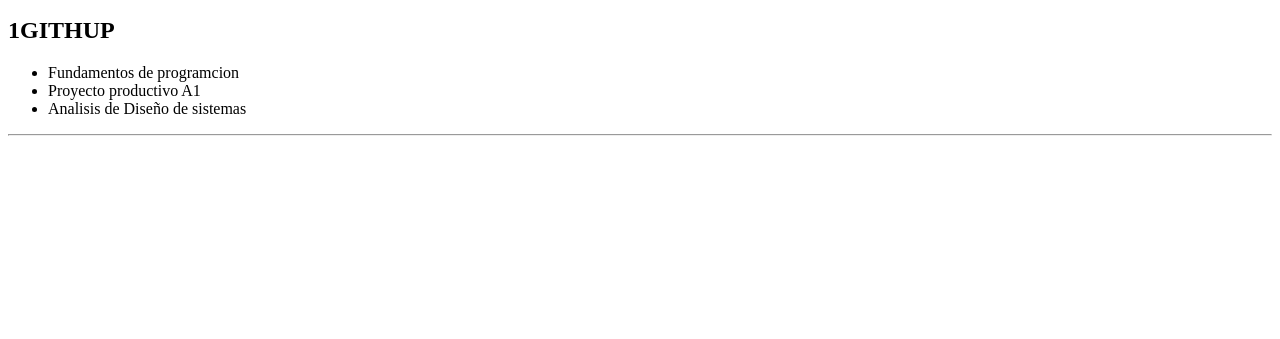
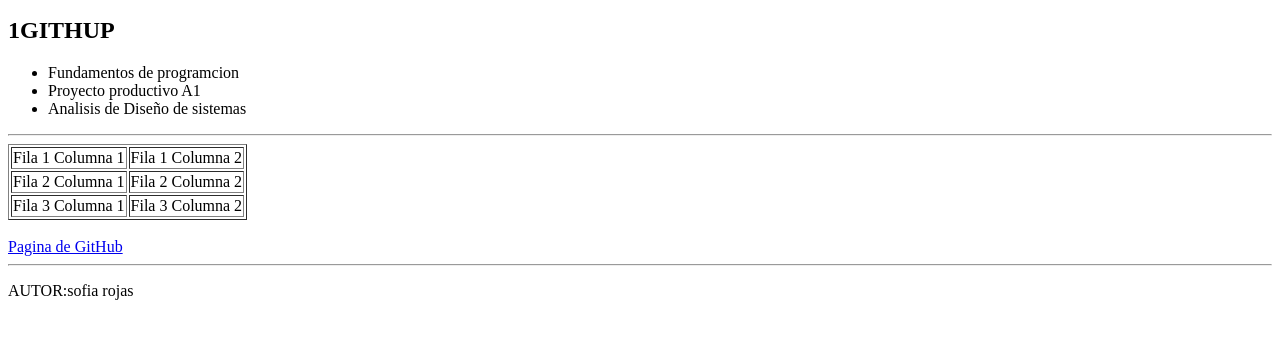
Before and after one commit to i2613470-collab/i2613470-collab-ADS1IDL3N2, a plain HTML site: page index.html in a window 1280 px wide. Shown: the part 165-504 px from the top of the page. Drawn offline with Linux system fonts and the light colour scheme.

Commit message:
tercera modificacion

```diff
--- a/index.html
+++ b/index.html
@@ -20,8 +20,23 @@
      <li>Analisis de Diseño de sistemas</li>
     </ul>
     <hr>
-    <main style="padding: 20px;">
-
-    </main>
+    <table border="1">
+    <tr>
+        <td>Fila 1 Columna 1</td>
+        <td>Fila 1 Columna 2</td>
+    </tr>
+    <tr>
+        <td>Fila 2 Columna 1</td>
+        <td>Fila 2 Columna 2</td>
+    </tr>
+    <tr>
+        <td>Fila 3 Columna 1</td>
+        <td>Fila 3 Columna 2</td>
+    </tr>
+    </table>
+    <br>
+    <a href="https://github.com/" target="_blank">Pagina de GitHub</a>
+    <hr>
+    <p>AUTOR:sofia rojas </p>
 </body>
 </html>
```
